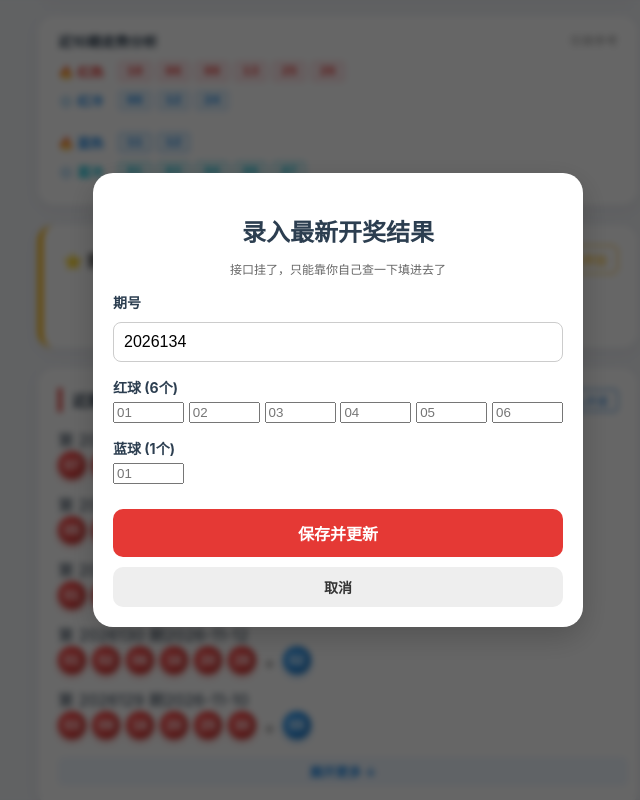
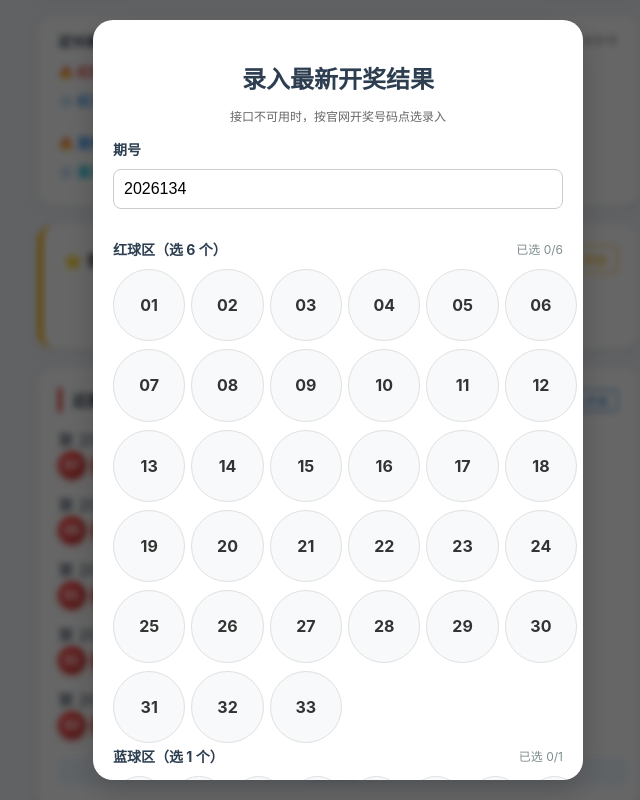
Before and after one commit to Huang-gig/111, a plain HTML site: page index.html in a window 1280 px wide. Both pictures are taken after a click on the button "📥 手动录入开奖". Shown: the part 489-1289 px from the top of the page, without its empty margins (302-942 px from the left). Drawn offline with Linux system fonts and the light colour scheme.

Commit message:
Update index.html

```diff
--- a/index.html
+++ b/index.html
@@ -5,7 +5,6 @@
     <meta name="viewport" content="width=device-width, initial-scale=1.0">
     <title>双色球智能选号助手</title>
     <style>
-        /* 样式代码极其庞大，这里为了不让你看花眼，我原样保留了之前的UI */
         :root { --red-color: #e53935; --red-glow: #ff5252; --gold-color: #ffb300; --gold-glow: #ffca28; --blue-color: #1e88e5; --blue-glow: #42a5f5; --bg-color: #f2f4f8; --card-bg: #ffffff; --text-main: #2c3e50; --text-reg: #7f8c8d; }
         body { font-family: -apple-system, 'PingFang SC', 'Microsoft YaHei', sans-serif; background-color: var(--bg-color); margin: 0; padding: 15px; color: var(--text-main); }
         .container { max-width: 600px; margin: 0 auto; }
@@ -85,7 +84,6 @@
         .history-card { background: var(--card-bg); border-radius: 16px; padding: 20px; box-shadow: 0 4px 15px rgba(0,0,0,0.05); }
         .history-title { font-size: 16px; font-weight: bold; margin-bottom: 15px; border-left: 4px solid var(--red-color); padding-left: 10px; display: flex; justify-content: space-between; align-items: center;}
         .toggle-history-btn { width: 100%; text-align: center; color: var(--blue-color); font-size: 13px; font-weight: bold; margin-top: 10px; cursor: pointer; padding: 5px; background: #f0f7ff; border-radius: 6px;}
-        /* 修改了弹窗样式 */
         .modal-overlay { display: none; position: fixed; top: 0; left: 0; width: 100%; height: 100%; background: rgba(0,0,0,0.6); z-index: 1000; justify-content: center; align-items: center; backdrop-filter: blur(3px); }
         .modal-content { background: white; width: 90%; max-width: 450px; border-radius: 20px; padding: 20px; text-align: center; box-shadow: 0 10px 30px rgba(0,0,0,0.2); position: relative; overflow: hidden; max-height: 90vh; overflow-y: auto;}
         .modal-content.win-bg { background: linear-gradient(135deg, #fffdf5, #fff3e0); border: 2px solid var(--gold-color); }
@@ -111,8 +109,8 @@
         .btn-submit:disabled { background: #ccc; cursor: not-allowed; }
         .btn-cancel { background: #eee; color: #333; border: none; border-radius: 10px; padding: 10px 0; width: 100%; font-size: 14px; font-weight: bold; cursor: pointer; margin-top: 10px; }
         .toast { position: fixed; bottom: 50px; left: 50%; transform: translateX(-50%); background: rgba(0,0,0,0.8); color: white; padding: 10px 20px; border-radius: 30px; font-size: 14px; display: none; z-index: 2000; }
-        /* 新增录入按钮 */
         .btn-update-manual { background: #fff; border: 1px solid #1976d2; color: #1976d2; font-size: 12px; border-radius: 4px; padding: 2px 8px; cursor: pointer; }
+        .draw-code-input { width: 100%; padding: 10px; border-radius: 8px; border: 1px solid #ccc; font-size: 16px; box-sizing: border-box; }
     </style>
 </head>
 <body>
@@ -215,7 +213,6 @@
     <div class="history-card">
         <div class="history-title">
             <span>近期开奖结果</span>
-            <!-- 终极妥协：手动录入按钮 -->
             <button class="btn-update-manual" onclick="openDrawInput()">📥 手动录入开奖</button>
         </div>
         <div id="historyList"></div>
@@ -255,29 +252,26 @@
     </div>
 </div>
 
-<!-- 录入开奖结果弹窗 -->
+<!-- 录入开奖结果弹窗（号码球点选） -->
 <div class="modal-overlay" id="drawInputModal">
     <div class="modal-content">
         <h2 style="margin-bottom: 10px; color: var(--text-main);">录入最新开奖结果</h2>
-        <p style="font-size: 12px; color: #666; margin-bottom: 15px;">接口挂了，只能靠你自己查一下填进去了</p>
+        <p style="font-size: 12px; color: #666; margin-bottom: 15px;">接口不可用时，按官网开奖号码点选录入</p>
 
         <div style="text-align: left; margin-bottom: 10px; font-weight: bold; font-size: 14px;">期号</div>
-        <input type="number" id="inputCode" placeholder="例如：2026133" style="width: 100%; padding: 10px; border-radius: 8px; border: 1px solid #ccc; font-size: 16px; margin-bottom: 15px; box-sizing: border-box;">
+        <input type="number" id="inputCode" placeholder="例如：2026134" class="draw-code-input" style="margin-bottom: 15px;">
 
-        <div style="text-align: left; margin-bottom: 5px; font-weight: bold; font-size: 14px;">红球 (6个)</div>
-        <div style="display: flex; justify-content: space-between; margin-bottom: 15px;">
-            <input type="number" id="dr1" class="num-input red-in" style="width: 14%;" placeholder="01">
-            <input type="number" id="dr2" class="num-input red-in" style="width: 14%;" placeholder="02">
-            <input type="number" id="dr3" class="num-input red-in" style="width: 14%;" placeholder="03">
-            <input type="number" id="dr4" class="num-input red-in" style="width: 14%;" placeholder="04">
-            <input type="number" id="dr5" class="num-input red-in" style="width: 14%;" placeholder="05">
-            <input type="number" id="dr6" class="num-input red-in" style="width: 14%;" placeholder="06">
+        <div class="pick-header">
+            <span>红球区（选 6 个）</span>
+            <span class="pick-hint" id="drawRedHint">已选 0/6</span>
         </div>
+        <div class="grid-container" id="drawRedGrid"></div>
 
-        <div style="text-align: left; margin-bottom: 5px; font-weight: bold; font-size: 14px;">蓝球 (1个)</div>
-        <div style="display: flex; justify-content: flex-start; margin-bottom: 15px;">
-            <input type="number" id="db1" class="num-input blue-in" style="width: 14%;" placeholder="01">
+        <div class="pick-header">
+            <span>蓝球区（选 1 个）</span>
+            <span class="pick-hint" id="drawBlueHint">已选 0/1</span>
         </div>
+        <div class="grid-container" id="drawBlueGrid" style="grid-template-columns: repeat(8, 1fr);"></div>
 
         <button class="btn-submit" onclick="saveDrawInput()">保存并更新</button>
         <button class="btn-cancel" onclick="closeDrawInput()">取消</button>
@@ -285,9 +279,9 @@
 </div>
 
 <script>
-    // 🌟 写死的真实数据，保证你今天打开绝对有东西看！
+    // 写死的兜底历史数据（已按福彩官网核对到 2026133 期）
     let latestHistory = [
-        { code: "2026133", date: "2026-11-17", red: [7, 10, 11, 14, 21, 26], blue: 13 },
+        { code: "2026133", date: "2026-11-19", red: [7, 10, 11, 14, 21, 26], blue: 13 },
         { code: "2026132", date: "2026-11-17", red: [5, 9, 13, 17, 18, 21], blue: 11 },
         { code: "2026131", date: "2026-11-15", red: [1, 10, 19, 26, 31, 33], blue: 15 },
         { code: "2026130", date: "2026-11-12", red: [1, 2, 6, 16, 20, 28], blue: 2 },
@@ -299,10 +293,9 @@
         { code: "2026124", date: "2026-10-29", red: [3, 11, 17, 22, 23, 29], blue: 9 }
     ];
 
-    // 检查本地是否存了更新的数据
+    // 本地手动录入的开奖（若比默认数据新则覆盖到第一项）
     let localDraw = JSON.parse(localStorage.getItem('ssq_local_draw'));
     if (localDraw) {
-        // 如果本地存了最新录入，并且比默认数据新，就替换第一项
         if (parseInt(localDraw.code) >= parseInt(latestHistory[0].code)) {
             if (parseInt(localDraw.code) === parseInt(latestHistory[0].code)) {
                 latestHistory[0] = localDraw;
@@ -319,6 +312,9 @@
     let selectedDans = [], selectedTuos = [], selectedBlues = [];
     let hotReds = [], coldReds = [], hotBlues = [], coldBlues = [];
     let isHistoryExpanded = false;
+
+    // 录入开奖的点选状态
+    let drawReds = [], drawBlue = null;
 
     function combination(n, k) {
         if (k < 0 || k > n) return 0;
@@ -353,52 +349,79 @@
         }
     }
 
-    // 手动录入开奖结果逻辑
+    // ===== 手动录入开奖：号码球点选 =====
     function openDrawInput() {
+        drawReds = [];
+        drawBlue = null;
         if (currentDraw) {
-            let nextCode = parseInt(currentDraw.code) + 1;
-            document.getElementById('inputCode').value = nextCode;
+            document.getElementById('inputCode').value = parseInt(currentDraw.code) + 1;
+        } else {
+            document.getElementById('inputCode').value = '';
         }
-        for(let i=1; i<=6; i++) document.getElementById(`dr${i}`).value = '';
-        document.getElementById('db1').value = '';
+        renderDrawGrids();
         document.getElementById('drawInputModal').style.display = 'flex';
     }
 
     function closeDrawInput() { document.getElementById('drawInputModal').style.display = 'none'; }
 
+    function renderDrawGrids() {
+        const redGrid = document.getElementById('drawRedGrid');
+        redGrid.innerHTML = '';
+        for (let i = 1; i <= 33; i++) {
+            let isSel = drawReds.includes(i);
+            let btn = document.createElement('div');
+            btn.className = 'num-btn' + (isSel ? ' selected red' : '');
+            btn.innerText = String(i).padStart(2, '0');
+            btn.onclick = () => toggleDrawRed(i);
+            redGrid.appendChild(btn);
+        }
+
+        const blueGrid = document.getElementById('drawBlueGrid');
+        blueGrid.innerHTML = '';
+        for (let i = 1; i <= 16; i++) {
+            let isSel = drawBlue === i;
+            let btn = document.createElement('div');
+            btn.className = 'num-btn' + (isSel ? ' selected blue' : '');
+            btn.innerText = String(i).padStart(2, '0');
+            btn.onclick = () => toggleDrawBlue(i);
+            blueGrid.appendChild(btn);
+        }
+
+        document.getElementById('drawRedHint').innerText = `已选 ${drawReds.length}/6`;
+        document.getElementById('drawBlueHint').innerText = `已选 ${drawBlue ? 1 : 0}/1`;
+    }
+
+    function toggleDrawRed(num) {
+        let idx = drawReds.indexOf(num);
+        if (idx > -1) {
+            drawReds.splice(idx, 1);
+        } else {
+            if (drawReds.length >= 6) { showToast("红球最多选 6 个"); return; }
+            drawReds.push(num);
+        }
+        renderDrawGrids();
+    }
+
+    function toggleDrawBlue(num) {
+        drawBlue = (drawBlue === num) ? null : num;
+        renderDrawGrids();
+    }
+
     function saveDrawInput() {
         let code = document.getElementById('inputCode').value.trim();
         if (!code) { showToast("请输入期号"); return; }
+        if (drawReds.length !== 6) { showToast("请点选 6 个红球"); return; }
+        if (drawBlue == null) { showToast("请点选 1 个蓝球"); return; }
 
-        let reds = [];
-        for(let i=1; i<=6; i++) {
-            let val = parseInt(document.getElementById(`dr${i}`).value);
-            if (isNaN(val) || val < 1 || val > 33) { showToast(`第 ${i} 个红球输入无效`); return; }
-            if (reds.includes(val)) { showToast(`红球号码不能重复`); return; }
-            reds.push(val);
-        }
-        let blueVal = parseInt(document.getElementById('db1').value);
-        if (isNaN(blueVal) || blueVal < 1 || blueVal > 16) { showToast(`蓝球输入无效`); return; }
+        let reds = [...drawReds].sort((a, b) => a - b);
+        let today = new Date();
+        let dateStr = `${today.getFullYear()}-${String(today.getMonth() + 1).padStart(2, '0')}-${String(today.getDate()).padStart(2, '0')}`;
 
-        reds.sort((a,b) => a-b);
-
-        let today = new Date();
-        let dateStr = `${today.getFullYear()}-${String(today.getMonth()+1).padStart(2,'0')}-${String(today.getDate()).padStart(2,'0')}`;
-
-        let newDraw = {
-            code: code,
-            date: dateStr,
-            red: reds,
-            blue: blueVal
-        };
-
+        let newDraw = { code: code, date: dateStr, red: reds, blue: drawBlue };
         localStorage.setItem('ssq_local_draw', JSON.stringify(newDraw));
-
-        // 重新加载页面
         location.reload();
     }
 
-    // 以下是所有渲染逻辑保持不变
     function renderHistory() {
         const container = document.getElementById('historyList');
         container.innerHTML = '';
@@ -509,7 +532,7 @@
     }
 
     function generate(count) {
-        if (latestHistory.length === 0) { showToast("暂无数据，请先刷新"); return; }
+        if (latestHistory.length === 0) { showToast("暂无数据，请先录入开奖"); return; }
         const useProb = document.getElementById('probSwitch').checked;
         let displayDiv = document.getElementById('pickDisplay');
         displayDiv.innerHTML = '';
```
